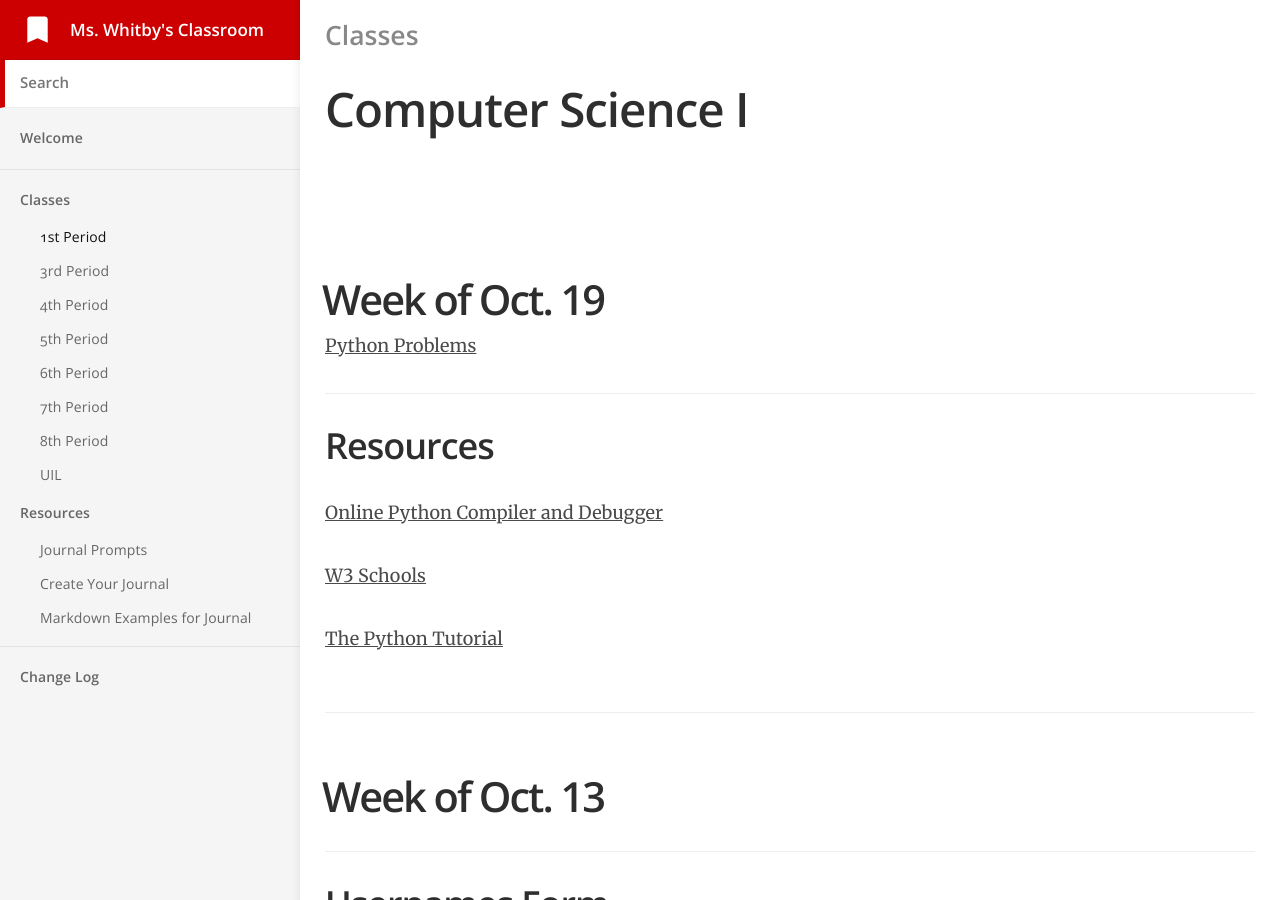
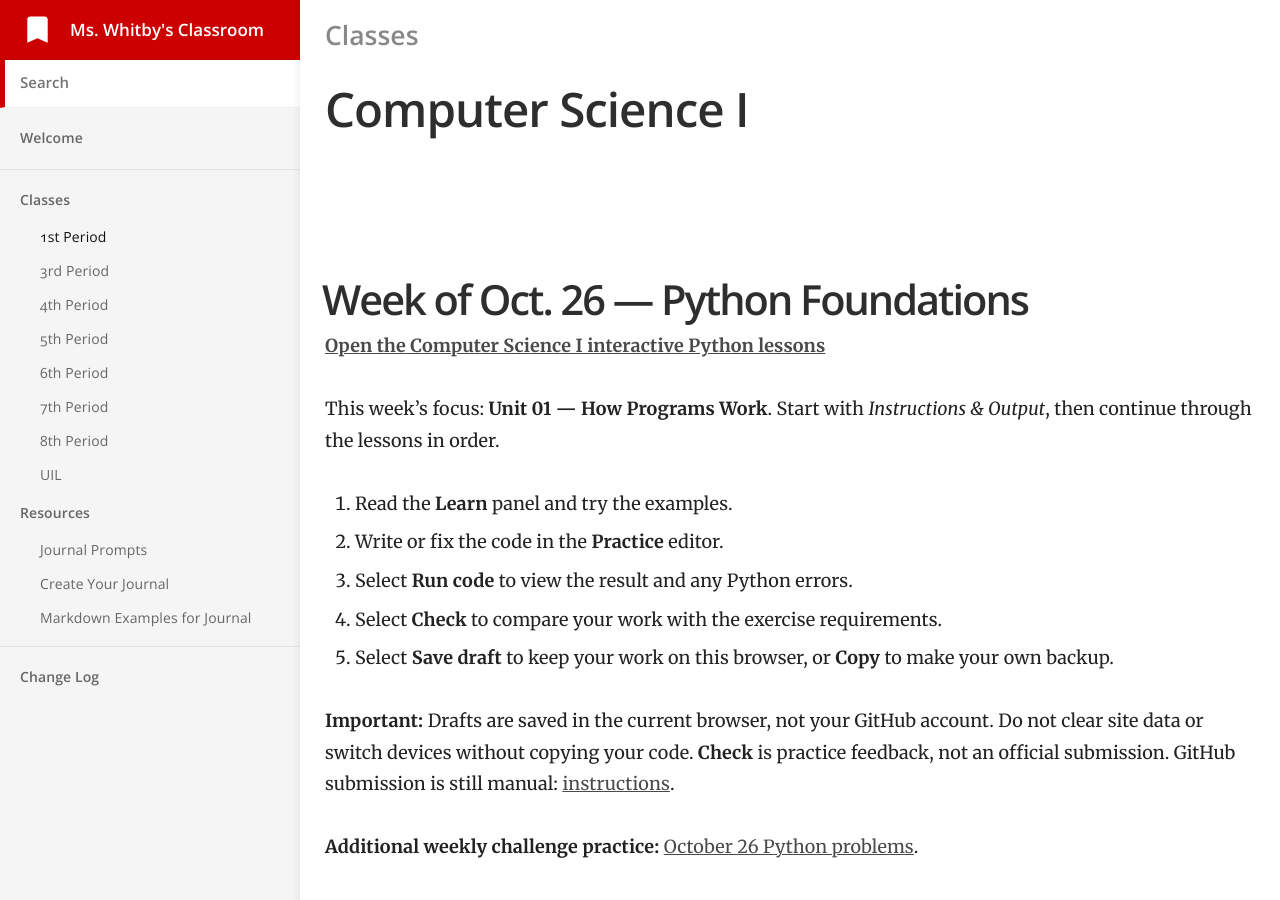
Before and after one commit to mswhitby/classroom, a Jekyll site: the page built from _docs/classes/1st.md, in a window 1280 px wide and 900 px high. Built offline with Jekyll 4.4.1, drawn with Linux system fonts in a browser that asks for light colours.

Commit message:
Surface Monday Python Foundations lab on classroom pages

```diff
--- a/_docs/classes/1st.md
+++ b/_docs/classes/1st.md
@@ -4,6 +4,24 @@ subtitle: Computer Science I
 category: Classes
 order: 1
 ---
+
+# Week of Oct. 26 — Python Foundations
+
+**[Open the Computer Science I interactive Python lessons](https://www.mswhitby.com/computer-science-1/)**
+
+This week's focus: **Unit 01 — How Programs Work**. Start with *Instructions & Output*, then continue through the lessons in order.
+
+1. Read the **Learn** panel and try the examples.
+2. Write or fix the code in the **Practice** editor.
+3. Select **Run code** to view the result and any Python errors.
+4. Select **Check** to compare your work with the exercise requirements.
+5. Select **Save draft** to keep your work on this browser, or **Copy** to make your own backup.
+
+**Important:** Drafts are saved in the current browser, not your GitHub account. Do not clear site data or switch devices without copying your code. **Check** is practice feedback, not an official submission. GitHub submission is still manual: [instructions](https://github.com/mswhitby/computer-science-1/blob/main/SUBMITTING.md).
+
+**Additional weekly challenge practice:** [October 26 Python problems](https://github.com/mswhitby/python_problems_20261026).
+
+----
 
 # Week of Oct. 19
 
```
Also changed, not shown: _docs/courses/cs1.md (+6 -0 lines), index.md (+4 -0 lines).
